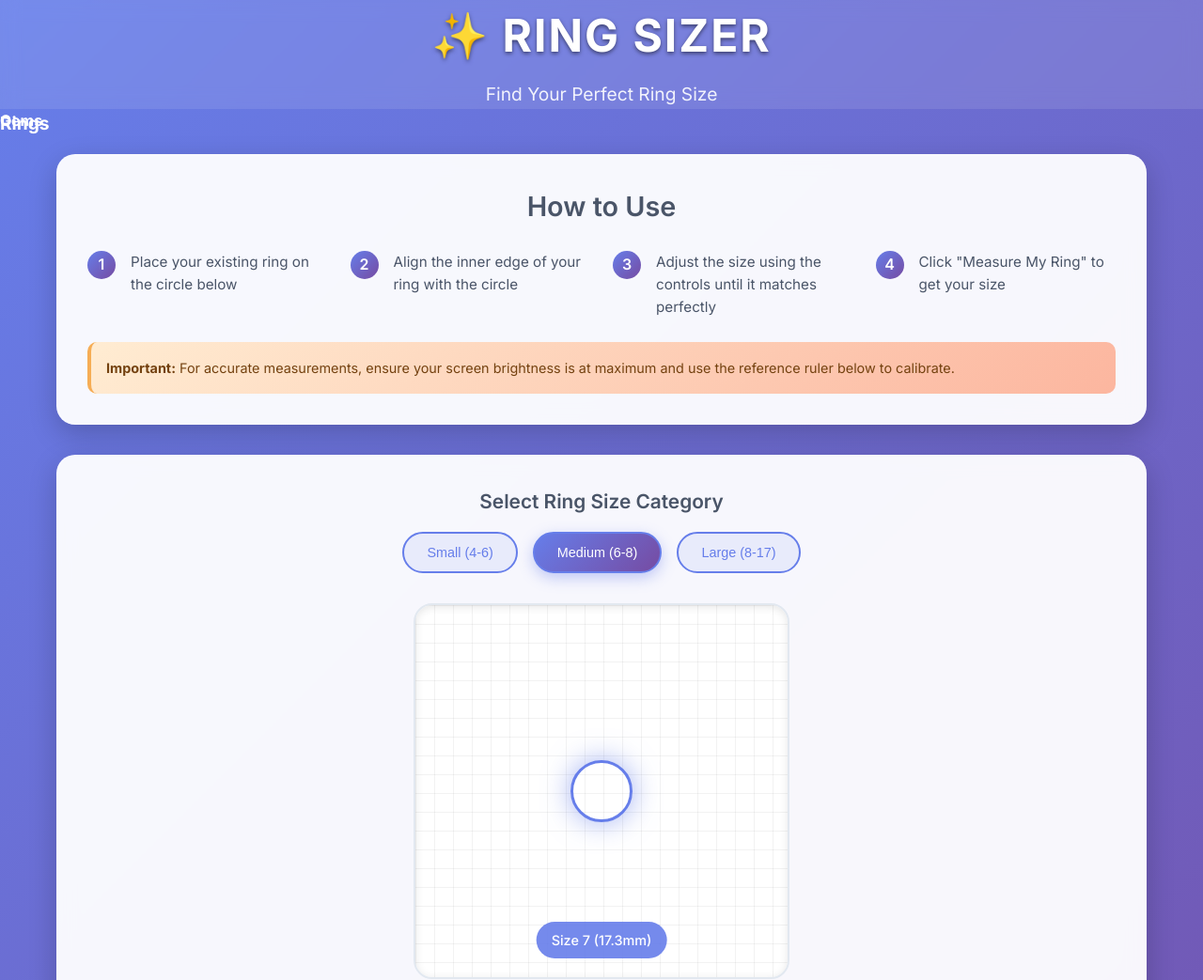
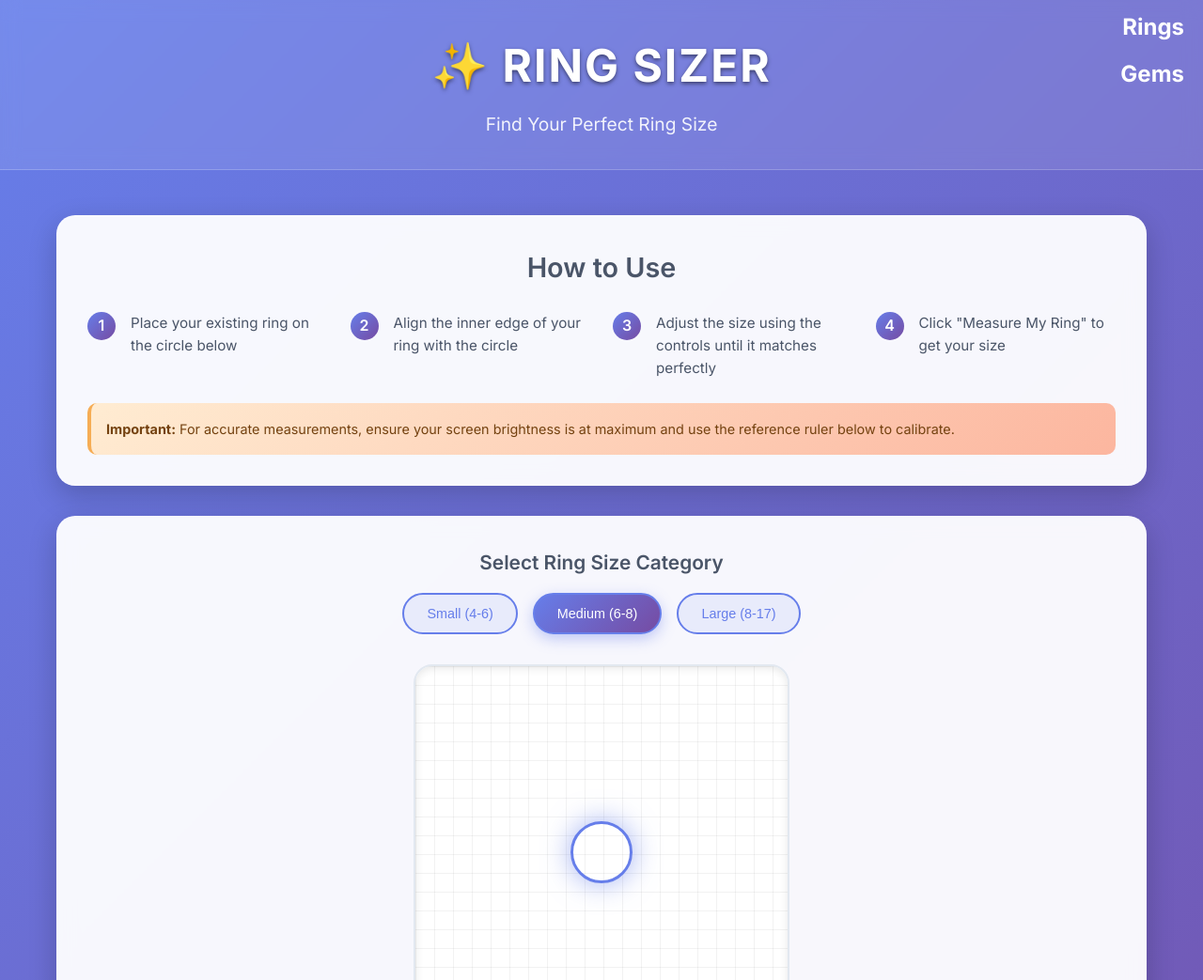
Before and after one commit to asimhanan/Galleries, a plain HTML site: page index.html in a window 1280 px wide. Shown: the top 1043 px of the page at 94% size. Drawn offline with Linux system fonts and the light colour scheme.

Commit message:
Update style.css

```diff
--- a/style.css
+++ b/style.css
@@ -23,18 +23,18 @@ body {
 .header {
     background: rgba(255, 255, 255, 0.1);
     backdrop-filter: blur(10px);
-    padding: 2 rem 0;
+    padding: 2rem 0;
     text-align: center;
-    border-bottom: 1 px solid rgba(255, 255, 255, 0.2);
+    border-bottom: 1px solid rgba(255, 255, 255, 0.2);
 }
 .t a{
     color: #fff;
-    font-size: 1.2rem;
+    font-size: 1.5rem;
     font-weight: bold;
     text-decoration: none;
     position: absolute;
-    top: 10 px;
-    right: 20 px;
+    top: 10px;
+    right: 20px;
 }
 .t a:hover{
     color: #000;
@@ -583,23 +583,22 @@ body {
 }
 
 .footer-note {
-    font-size: 0.8 rem;
-    color: rgba (255, 255, 255, 0.7);
+    font-size: 0.8rem;
+    color: rgba(255, 255, 255, 0.7);
     font-style: italic;
 }
 .ta{
     position: absolute;
-    top: 60 px;
-    left: 20 px;
+    top: 60px;
+    right: 20px;
 }
 .ta a{
     color: #fff;
-    font-size: 1.2 rem;
+    font-size: 1.5rem;
     text-decoration: none;
     font-weight: bold;
 }
 .ta a:hover{
-    text-decoration: none;
     color: #000;
 }
 
```
